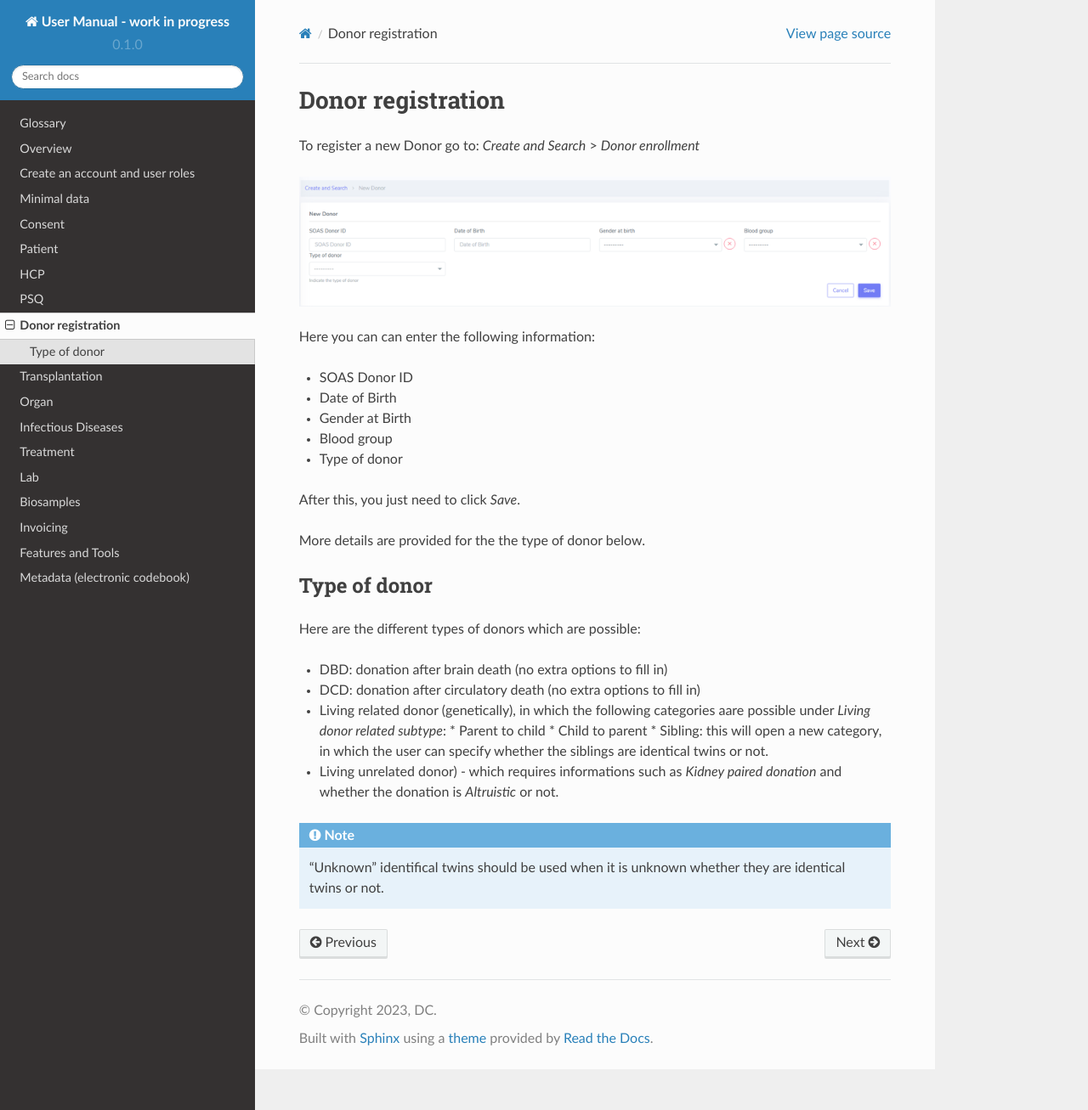
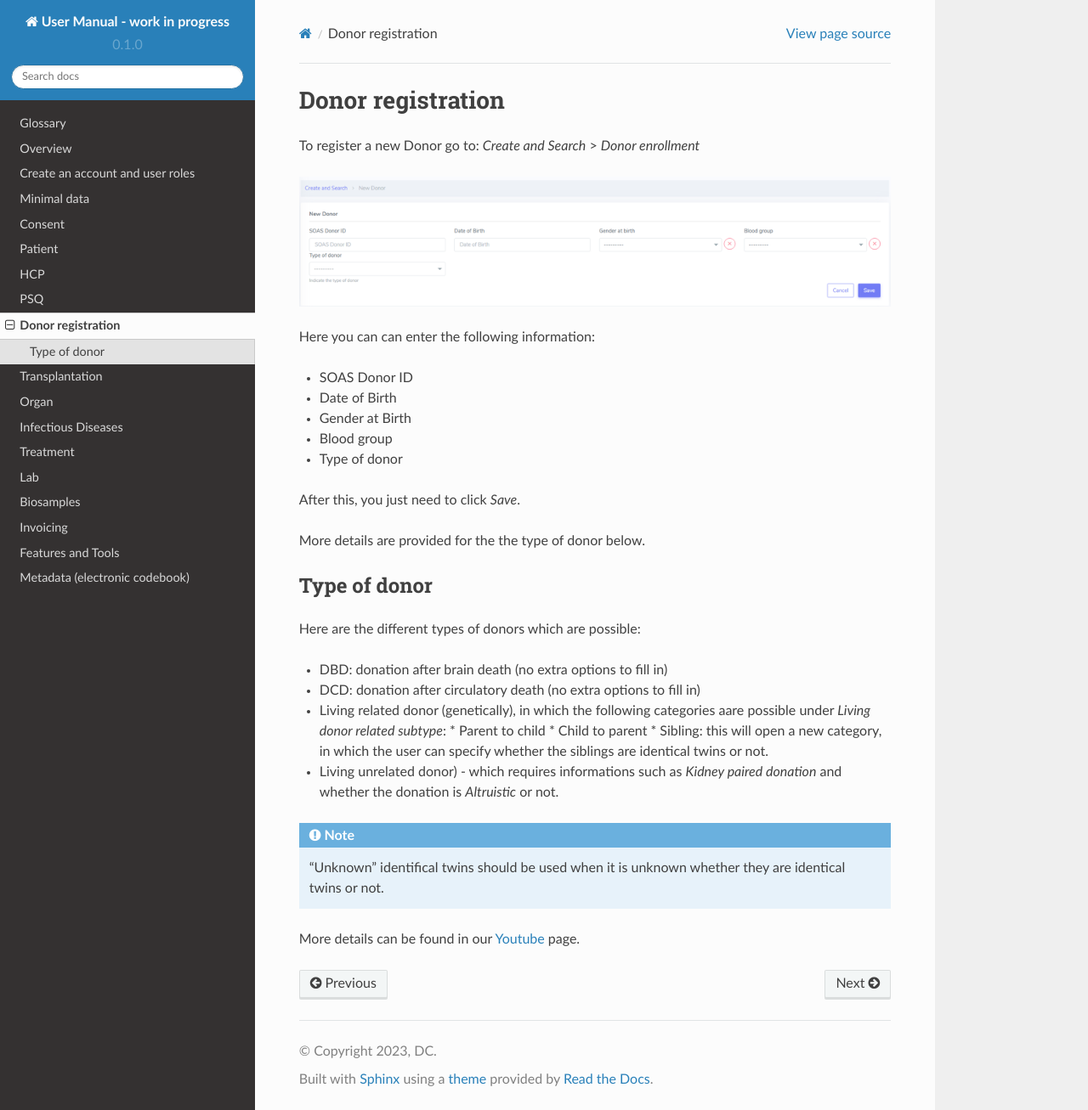
Before and after one commit to swiss-transplant-cohort-study/3LC-user-manual, a Sphinx documentation site: the page built from docs/source/donor.rst, in a window 1280 px wide and 1307 px high. Shown: the whole window at 85% size. Built offline with Sphinx 7.4.7 and the Read the Docs theme 2.0.0, drawn with Linux system fonts in a browser that asks for light colours.

Commit message:
Update donor.rst

```diff
--- a/docs/source/donor.rst
+++ b/docs/source/donor.rst
@@ -31,3 +31,5 @@ Here are the different types of donors which are possible:
 * Living unrelated donor) - which requires informations such as *Kidney paired donation* and whether the donation is *Altruistic* or not.
 
 .. note:: "Unknown" identifical twins should be used when it is unknown whether they are identical twins or not.
+
+More details can be found in our `Youtube <https://www.youtube.com/watch?v=ZWZr9FcZ0js>`_ page.
```
